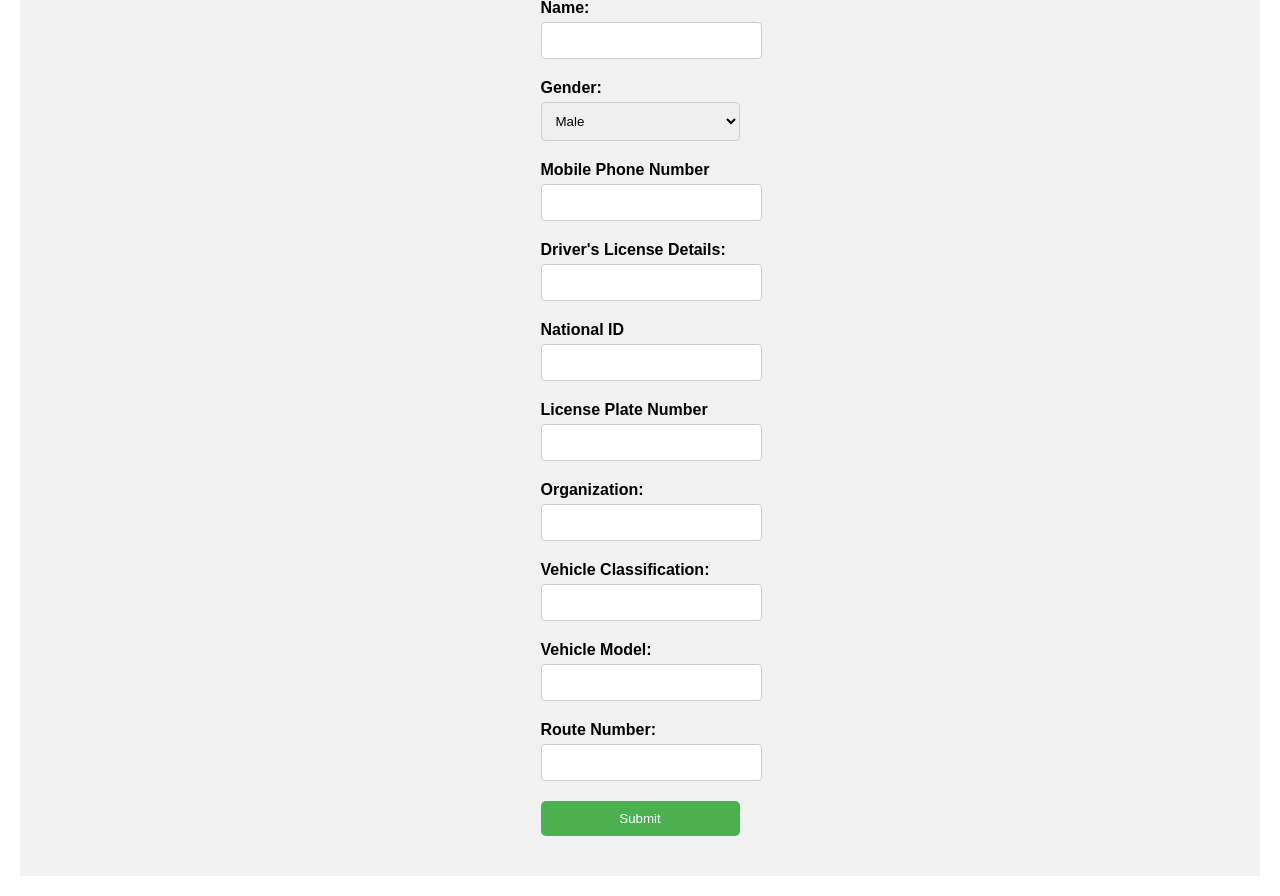
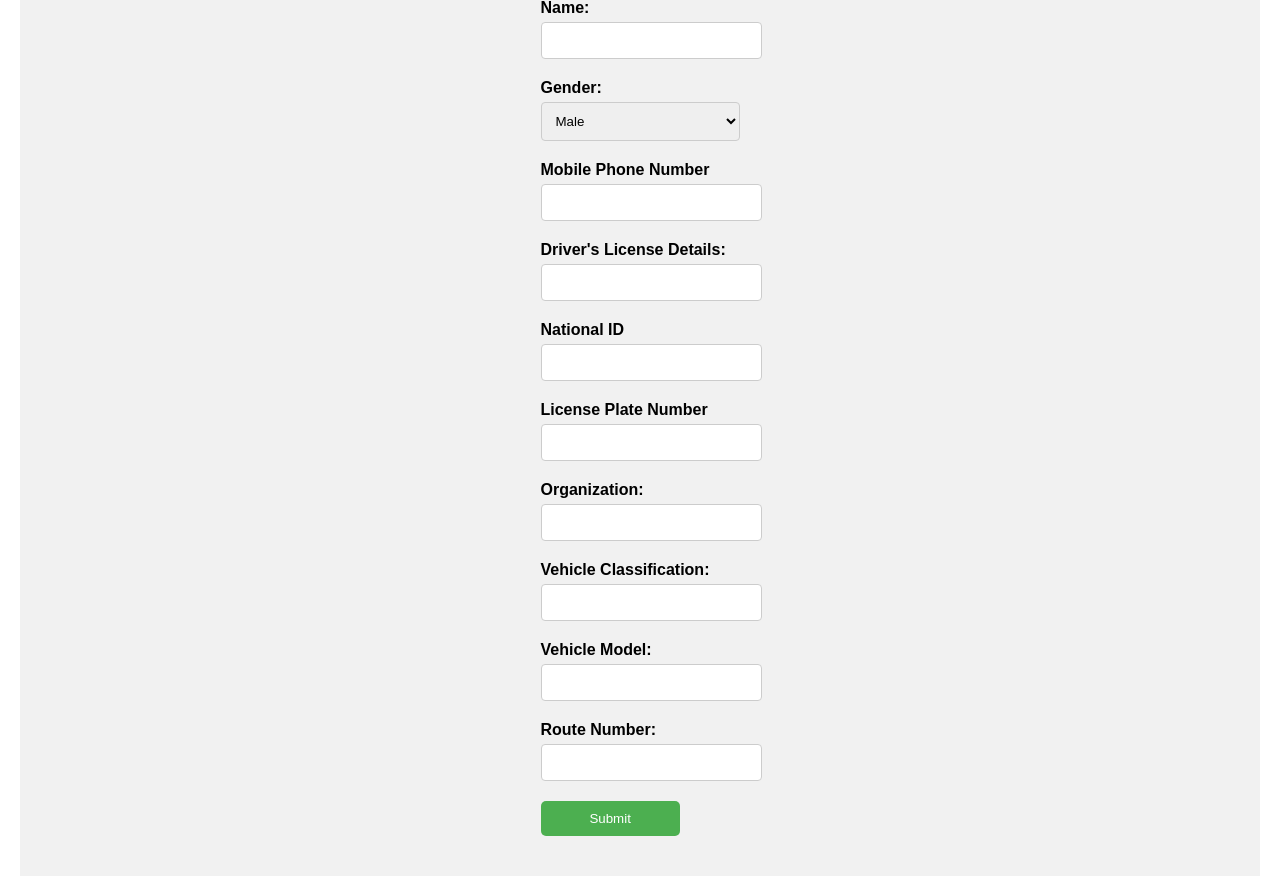
Before and after one commit to muiruri7/RegDriver, a Flask app: page /register in a window 1280 px wide. Shown: the part 139-1035 px from the top of the page. Run offline with Flask 3, Linux system fonts and the light colour scheme; some libraries are stand-ins or nearby versions.

Commit message:
Final round

```diff
--- a/app.py
+++ b/app.py
@@ -2,7 +2,6 @@ from flask import Flask, render_template, request, redirect, flash, session, url
 from flask_mysqldb import MySQL
 from datetime import datetime
 from functools import wraps
-import sqlite3
 import os
 import mysql.connector
 from werkzeug.utils import secure_filename
--- a/static/css/style.css
+++ b/static/css/style.css
@@ -19,8 +19,8 @@ h2 {
 
 input[type="submit"],
 button[type="submit"] {
-    display: block;
-    width: 100%;
+    display: grid;
+    width: 70%;
     padding: 10px;
     background-color: #4CAF50;
     color: white;
```
